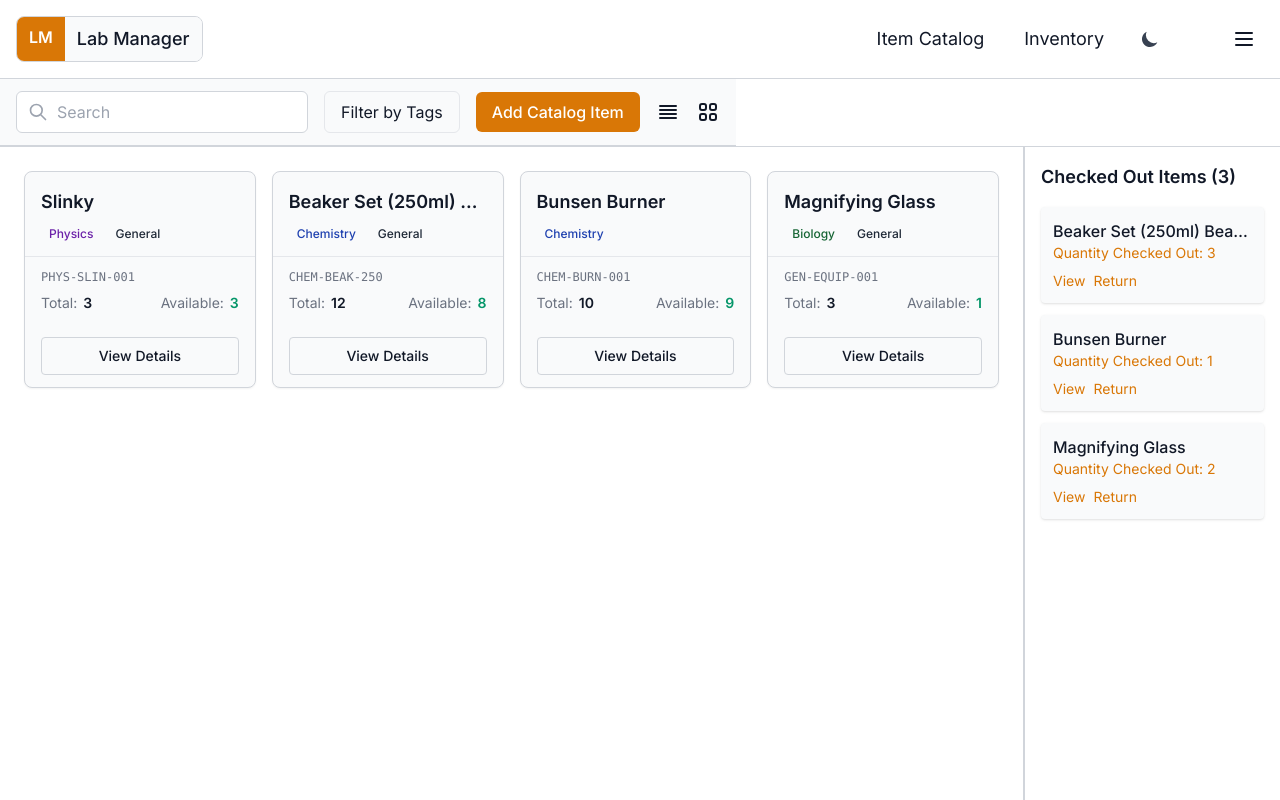
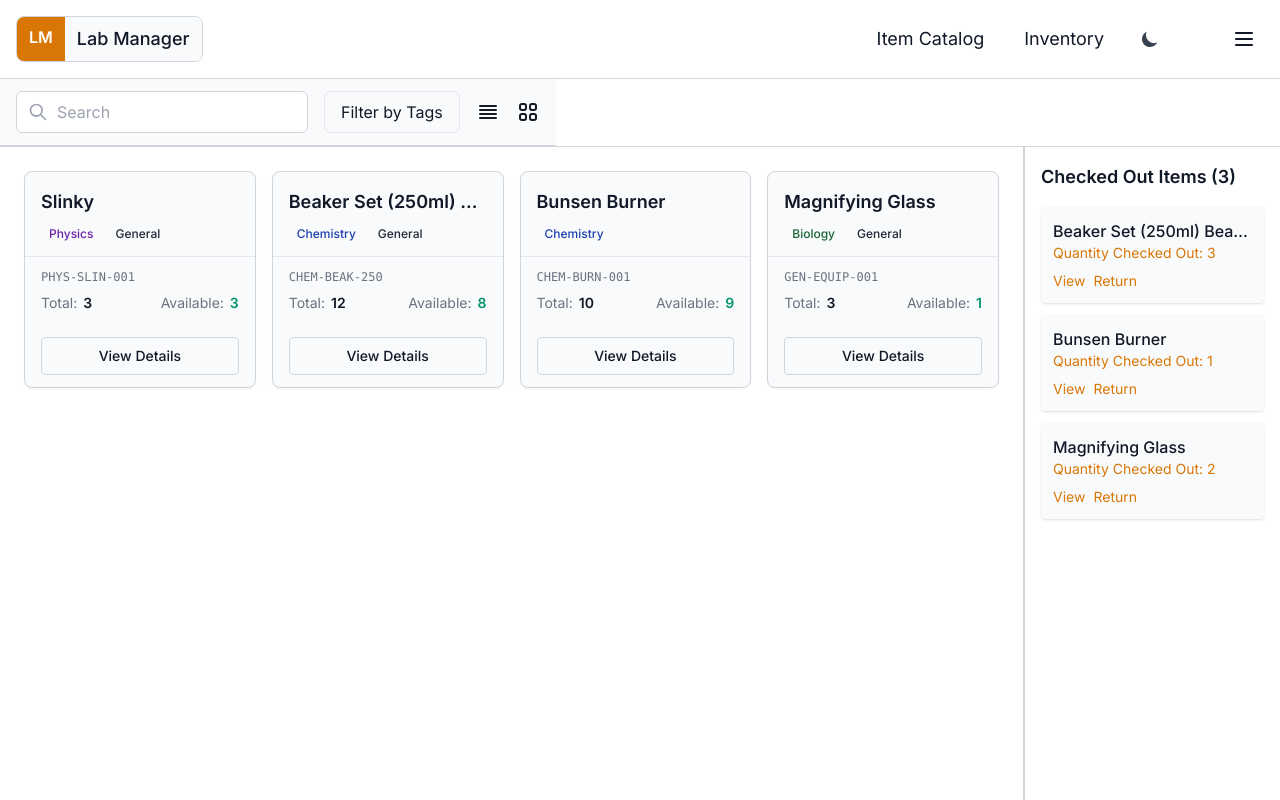
Before and after one commit to joncheng-dev/inventory-log, a React (Vite) app: page / in a window 1280 px wide. Built offline with nearby package versions, Linux system fonts and the light colour scheme.

Commit message:
update Filters component; conditionally render 'add catalog item' only on CatalogPage

```diff
--- a/src/components/filter/Filters.tsx
+++ b/src/components/filter/Filters.tsx
@@ -8,10 +8,11 @@ interface FiltersProps {
   setSelectedTags: React.Dispatch<React.SetStateAction<string[]>>;
   viewMode: 'grid-view' | 'list-view';
   setViewMode: React.Dispatch<React.SetStateAction<'grid-view' | 'list-view'>>;
-  onNewClick: React.Dispatch<React.SetStateAction<boolean>>;
+  showAddCatalogButton: boolean;
+  onNewClick?: React.Dispatch<React.SetStateAction<boolean>>;
 }
 
-export default function Filters({ availableFilterTags, selectedTags, setSelectedTags, viewMode, setViewMode, onNewClick }: FiltersProps) {
+export default function Filters({ availableFilterTags, selectedTags, setSelectedTags, viewMode, setViewMode, showAddCatalogButton, onNewClick }: FiltersProps) {
   return (
     <div className="flex items-center gap-4 px-4 py-3 bg-theme-surface border-b border-theme">
       <SearchInput />
@@ -20,12 +21,14 @@ export default function Filters({ availableFilterTags, selectedTags, setSelected
           selectedTags={selectedTags}
           setSelectedTags={setSelectedTags}
       />
+      {showAddCatalogButton && onNewClick && (
         <button
           onClick={() => onNewClick(true)}
           className="px-4 py-2 bg-primary-500 text-white rounded-md hover:bg-primary-600 focus:outline-none focus:ring-2 focus:ring-theme-focus-ring transition-colors duration-200 font-medium"
         >
           Add Catalog Item
         </button>
+      )}
       <ViewToggle viewMode={viewMode} setViewMode={setViewMode}/>
     </div>
   );
--- a/src/pages/CatalogPage.tsx
+++ b/src/pages/CatalogPage.tsx
@@ -49,6 +49,7 @@ export default function CatalogPage() {
           setSelectedTags={setSelectedTags}
           viewMode={viewMode}
           setViewMode={setViewMode}
+          showAddCatalogButton={true}
           onNewClick={setNewMode}
         />
       </div>
--- a/src/pages/InventoryPage.tsx
+++ b/src/pages/InventoryPage.tsx
@@ -107,6 +107,7 @@ export default function InventoryPage() {
           setSelectedTags={setSelectedTags}
           viewMode={viewMode}
           setViewMode={setViewMode}
+          showAddCatalogButton={false}
         />
       </div>
       <div className="flex flex-1 w-full">
```
Lines whose indentation alone changed are shown as unchanged.
